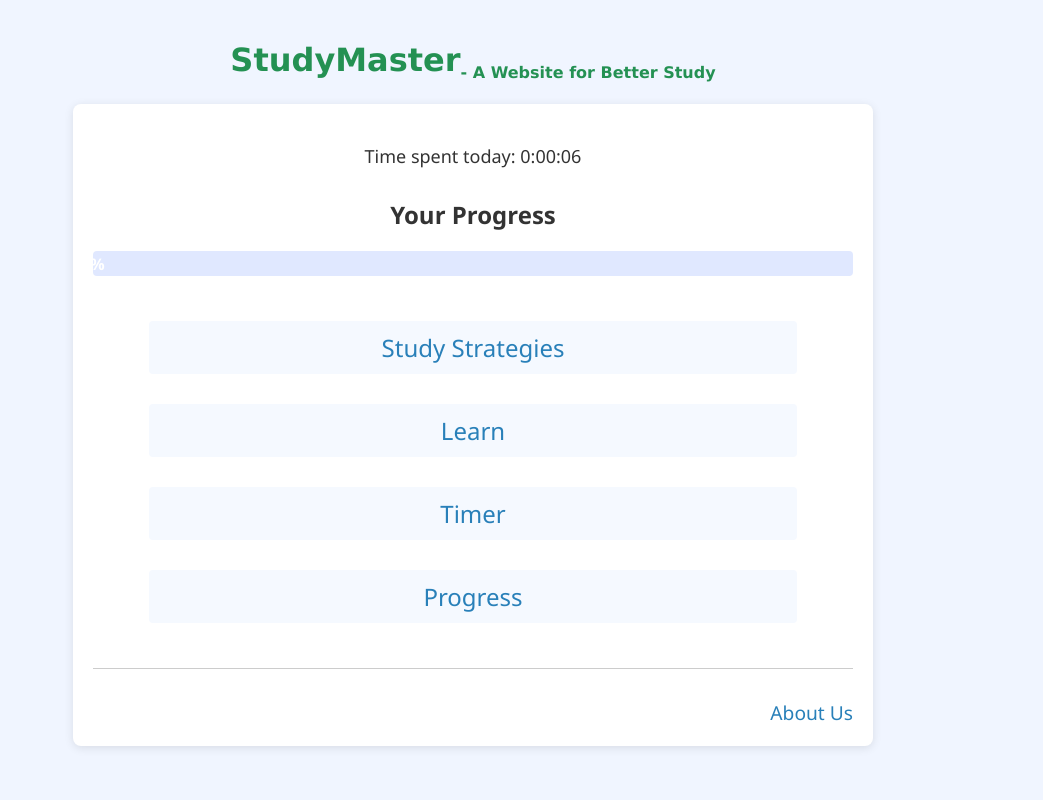
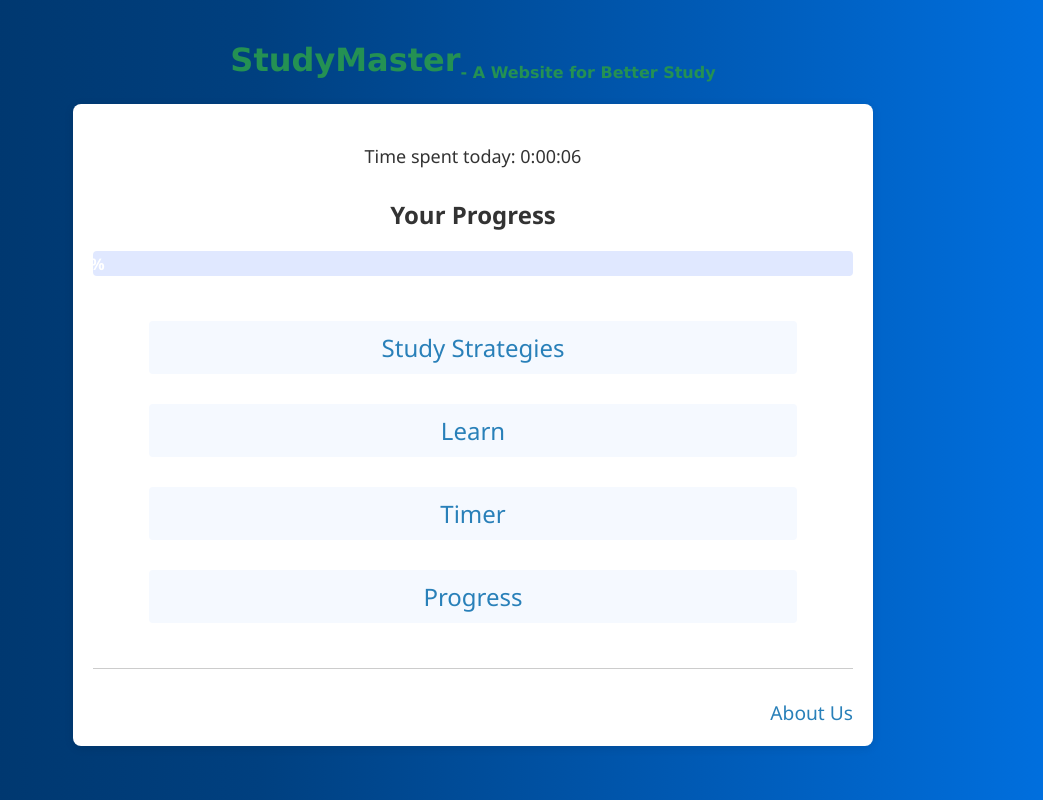
Before and after one commit to Quakerhash/Pomodoro-Timer, a Django app: template templates/home.html in a window 1280 px wide. Shown: the whole page, without its empty margins (167-1210 px from the left). Run offline with Django 3.2, Linux system fonts and the light colour scheme; the template is opened without the code that fills it, so the values that code supplies are empty.

Commit message:
Update home.html

```diff
--- a/templates/home.html
+++ b/templates/home.html
@@ -13,6 +13,7 @@
             background-color: #f0f5ff;
             color: #333;
             text-align: center;
+             background: -webkit-linear-gradient(left, #003366,#004080,#0059b3, #0073e6);
         }
 
         /* Navigation Bar Styles */
```
